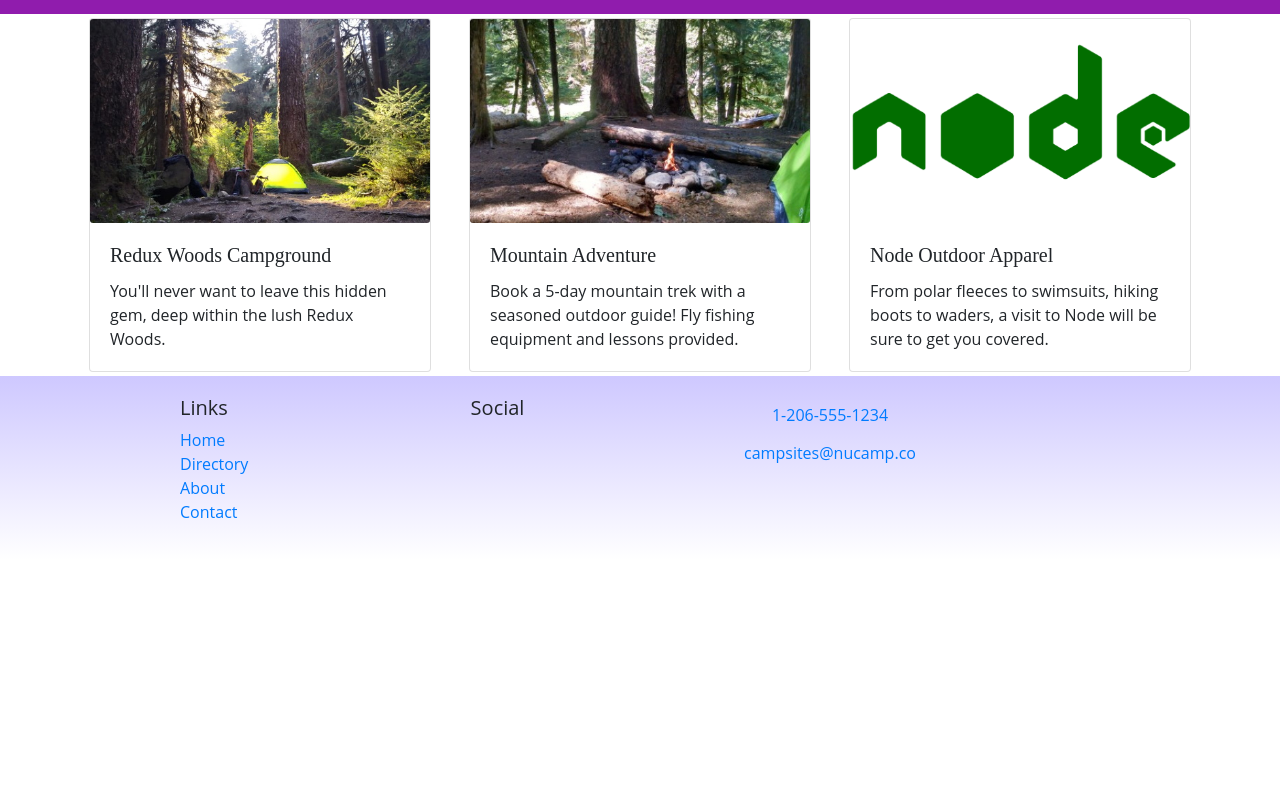
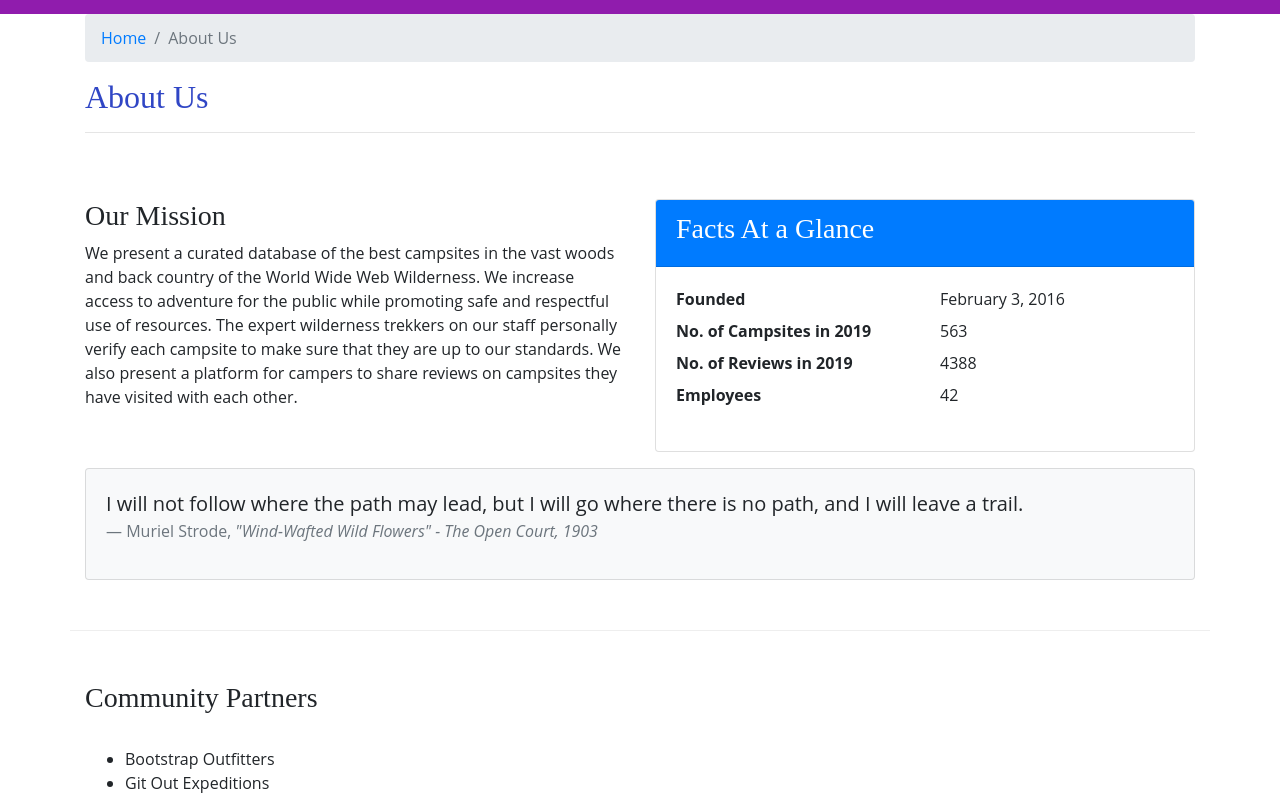
Before and after one commit to Hence07/NucampReact, a React (Create React App) app: page /aboutus in a window 1280 px wide. Before the commit this address led to /home. Shown: the part 206-1001 px from the top of the page. Before the commit the page ends 800 px from the top, so only its background shows below. Built offline with nearby package versions, Linux system fonts and the light colour scheme; the HTML template or start-up script is replaced by a standard one.

Commit message:
Week3 Workshop Task1

```diff
--- a/src/components/AboutComponent.js
+++ b/src/components/AboutComponent.js
@@ -3,11 +3,15 @@ import { Breadcrumb, BreadcrumbItem, Card, CardBody, CardHeader, Media } from 'r
 import { Link } from 'react-router-dom';
 
 
+
 function About(props) {
 
-    const partners = props.partners.map(partner => {
+    const partners =props.partners.map(partner=> {
         return (
-            <h5>{partner.name}</h5>
+            <div>
+                <li key= {partner.id}>{partner.name}</li>
+
+            </div>
         );
     });
 
--- a/src/components/MainComponent.js
+++ b/src/components/MainComponent.js
@@ -4,6 +4,7 @@ import Directory from './DirectoryComponent';
 import CampsiteInfo from './CampsiteInfoComponent';
 import { CAMPSITES } from '../shared/campsites';
 import { Switch, Route, Redirect } from 'react-router-dom';
+import About from './AboutComponent';
 import Contact from './ContactComponent';
 import Home from './HomeComponent';
 import { COMMENTS } from '../shared/comments';
@@ -32,22 +33,20 @@ render() {
                 <Home
                     campsite={this.state.campsites.filter(campsite => campsite.featured)[0]}
                     promotion={this.state.promotions.filter(promotion => promotion.featured)[0]}
-                    partner={this.state.partners.filter(partner => partner.featured)[0]}
-                />
+                    partner={this.state.partners.filter(partner => partner.featured)[0]} />
             );
         }
 
           const CampsiteWithId = ({
               match
           }) => {
-              return ( <
-                  CampsiteInfo campsite = {
+              return (
+                   <CampsiteInfo campsite = {
                       this.state.campsites.filter(campsite => campsite.id === +match.params.campsiteId)[0]
                   }
                   comments = {
                       this.state.comments.filter(comment => comment.campsiteId === +match.params.campsiteId)
-                  }
-                  />
+                  } />
               );
           };
         return (
@@ -55,6 +54,7 @@ render() {
                  <Header />
                  <Switch >
                     <Route path='/home' component={HomePage} />
+                    <Route exact path='/aboutus' render={() => <About partners={this.state.partners} />} />
                     <Route exact path='/contactus' component={Contact} />
                     <Route exact path='/directory' render={() => <Directory campsites={this.state.campsites} />} />
                     <Redirect to='/home' />
```
